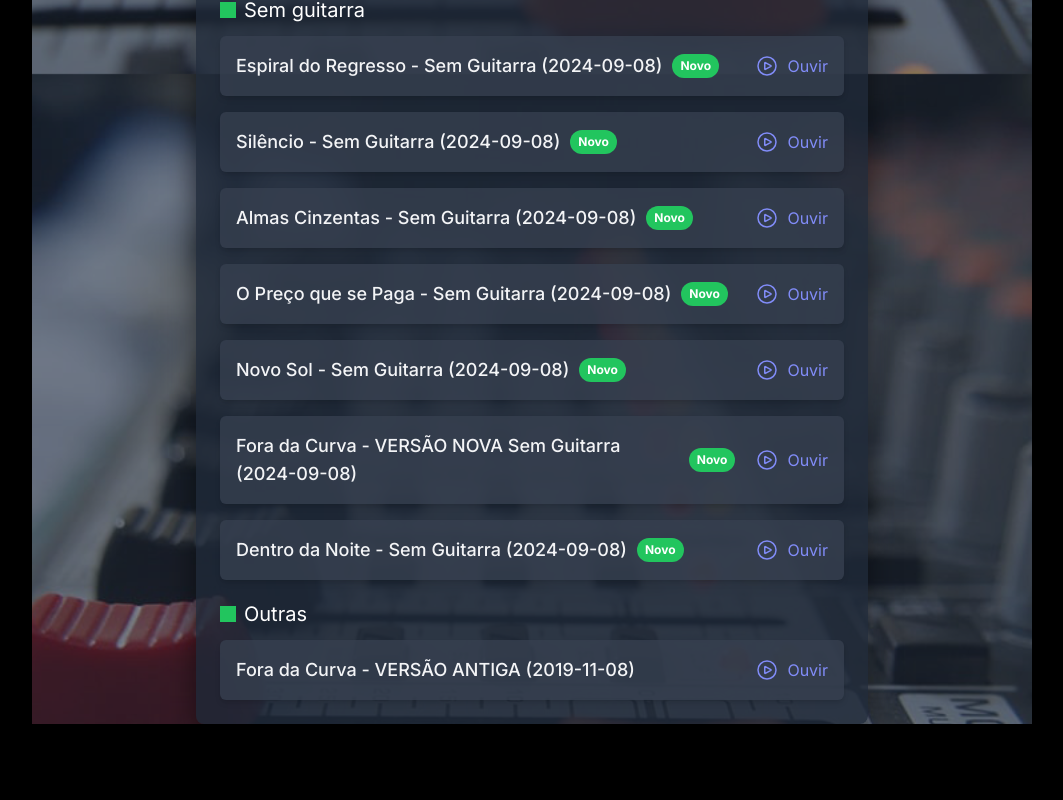
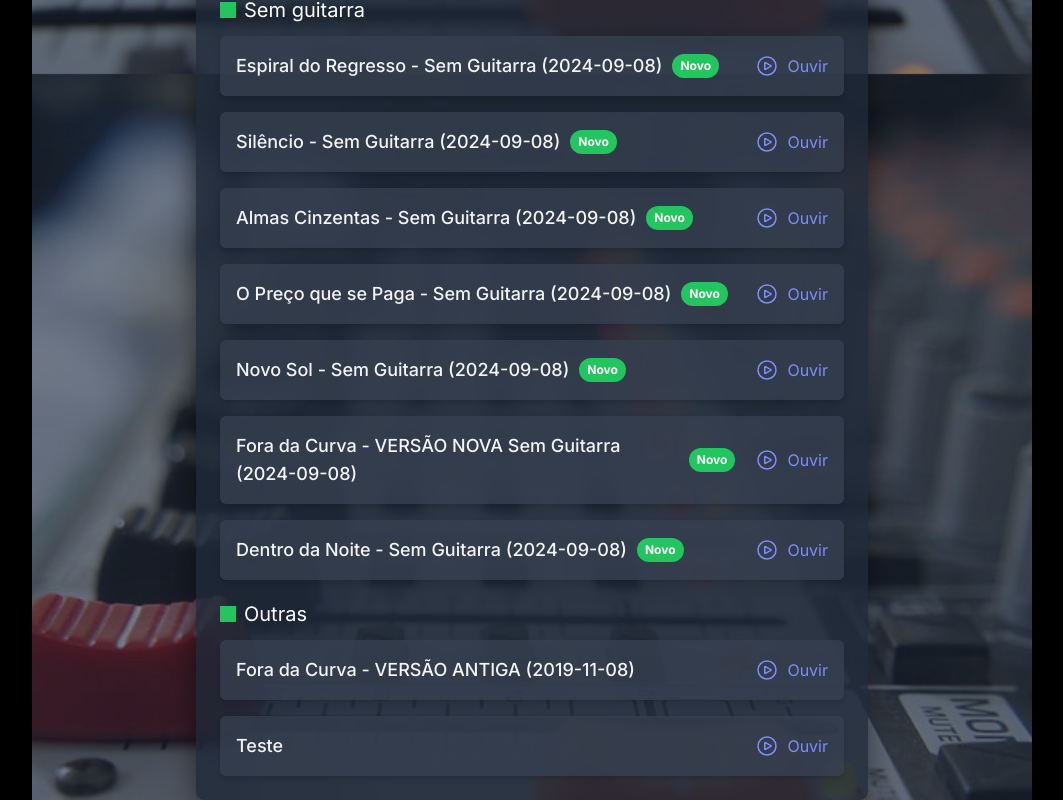
Before and after one commit to claudiobitar/musicatta_app, a Next.js app: page / in a window 1280 px wide. Shown: the part 1168-1968 px from the top of the page, without its empty margins (108-1171 px from the left). Before the commit the page ends 1892 px from the top, so only its background shows below. Built offline with nearby package versions, Linux system fonts and the light colour scheme; sample sign-in values are in the browser's storage.

Commit message:
Added a feature to allow instant updates, so the user does not need to refresh the page.

```diff
--- a/src/app/data/mp3_list.json
+++ b/src/app/data/mp3_list.json
@@ -95,6 +95,13 @@
     "url": "/mp3/ForaDaCurva(2019-11-08).mp3",
     "new": false,
     "category": "others"
+  },
+
+  {
+    "name": "Teste",
+    "url": "/mp3/ForaDaCurva(2019-11-08).mp3",
+    "new": false,
+    "category": "others"
   }
 
 
--- a/src/app/page.tsx
+++ b/src/app/page.tsx
@@ -20,6 +20,18 @@ export default function Mp3ListPage() {
   const [isAuthenticated, setIsAuthenticated] = useState(false);
   const [isModalOpen, setIsModalOpen] = useState(false);
   const [selectedMp3, setSelectedMp3] = useState<Mp3 | null>(null);
+  const [mp3s, setMp3s] = useState<Mp3[]>(mp3List); // Estado para armazenar a lista de mp3
+
+  // Função para buscar os dados atualizados
+  const fetchUpdatedData = async () => {
+    try {
+      const response = await fetch("/api/getMp3s"); // Altere isso para sua API ou arquivo de dados
+      const updatedData = await response.json();
+      setMp3s(updatedData); // Atualize o estado com os dados mais recentes
+    } catch (error) {
+      console.error("Erro ao buscar os dados:", error);
+    }
+  };
 
   useEffect(() => {
     const isLoggedIn = localStorage.getItem("isAuthenticated");
@@ -28,6 +40,11 @@ export default function Mp3ListPage() {
     } else {
       setIsAuthenticated(true);
     }
+
+    // Configurando o polling para buscar os dados a cada 60 segundos
+    const intervalId = setInterval(fetchUpdatedData, 60000); // 60 segundos
+
+    return () => clearInterval(intervalId); // Limpa o intervalo quando o componente desmontar
   }, [router]);
 
   useEffect(() => {
@@ -51,7 +68,7 @@ export default function Mp3ListPage() {
 
   // Função para renderizar uma lista de músicas por categoria
   const renderCategory = (category: string, title: string) => {
-    const filteredMp3s = mp3List.filter((mp3) => mp3.category === category);
+    const filteredMp3s = mp3s.filter((mp3) => mp3.category === category);
     if (filteredMp3s.length === 0) return null; // Se não houver músicas, não renderiza nada
 
     return (
```
